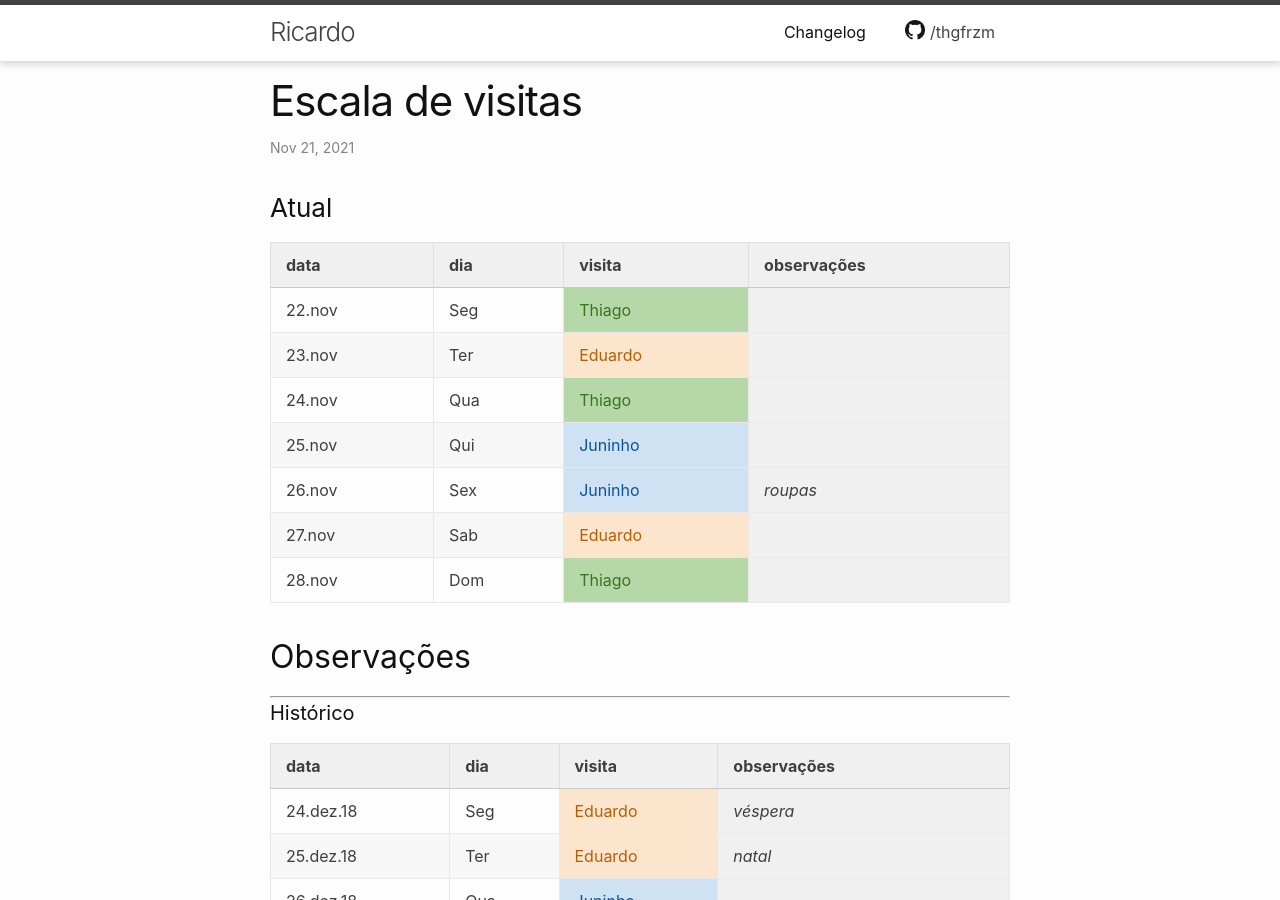
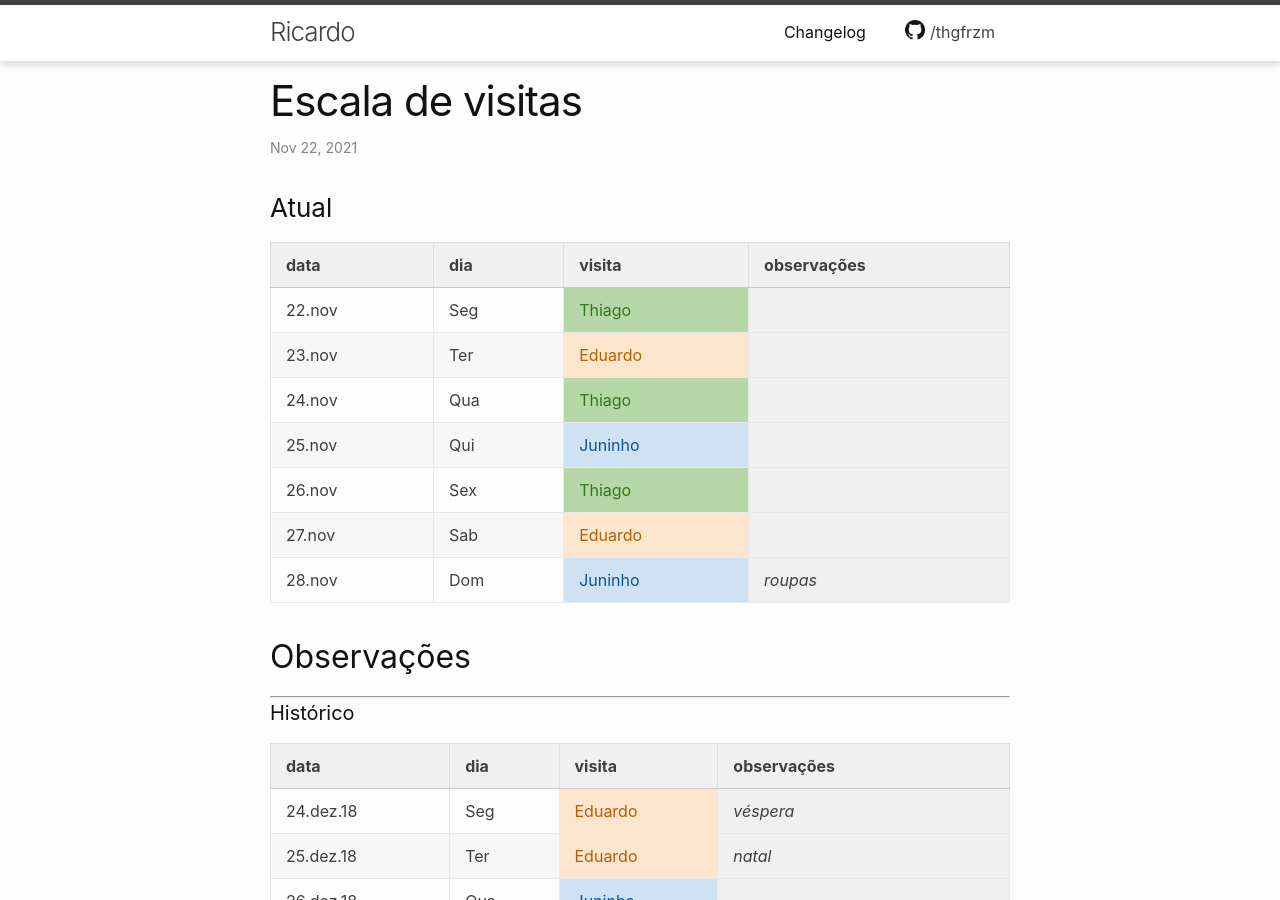
Before and after one commit to thgfrzm/ricardo, a Jekyll site: the page built from _posts/2018-12-23-escala-visitas.markdown, in a window 1280 px wide and 900 px high. Built offline with Jekyll 4.4.1, drawn with Linux system fonts in a browser that asks for light colours.

Commit message:
Update 2018-12-23-escala-visitas.markdown

```diff
--- a/_posts/2018-12-23-escala-visitas.markdown
+++ b/_posts/2018-12-23-escala-visitas.markdown
@@ -1,7 +1,7 @@
 ---
 layout: post
 title:  "Escala de visitas"
-date:   2021-11-21 00:00:00 -0300
+date:   2021-11-22 00:00:00 -0300
 categories: agenda
 ---
 <!--
@@ -19,9 +19,9 @@ categories: agenda
 | 23.nov | Ter | Eduardo |             |
 | 24.nov | Qua | Thiago  |             |
 | 25.nov | Qui | Juninho |             |
-| 26.nov | Sex | Juninho | _roupas_    |
+| 26.nov | Sex | Thiago  |             |
 | 27.nov | Sab | Eduardo |             |
-| 28.nov | Dom | Thiago  |             |
+| 28.nov | Dom | Juninho | _roupas_    |
 
 ## Observações
 
```
